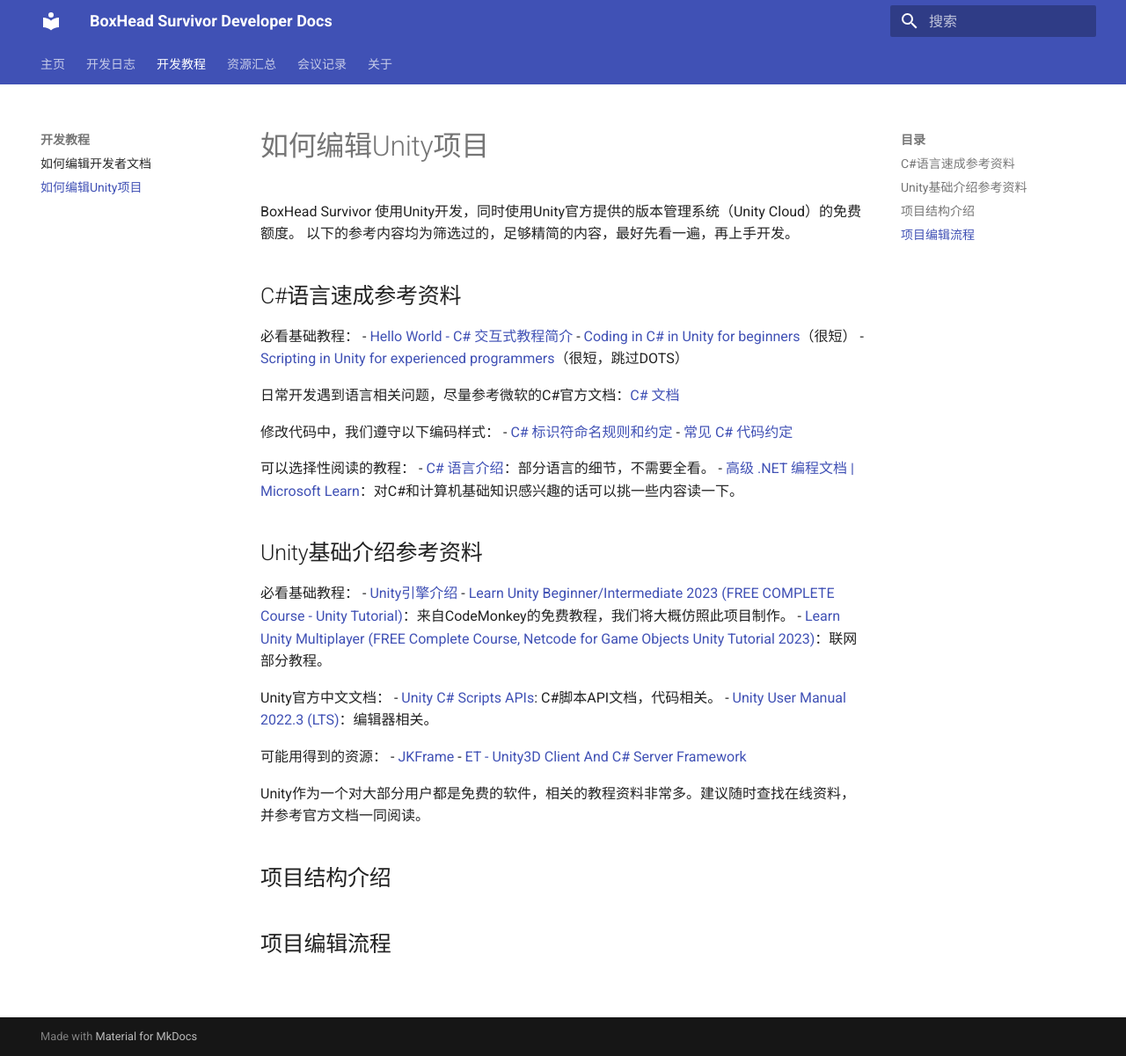
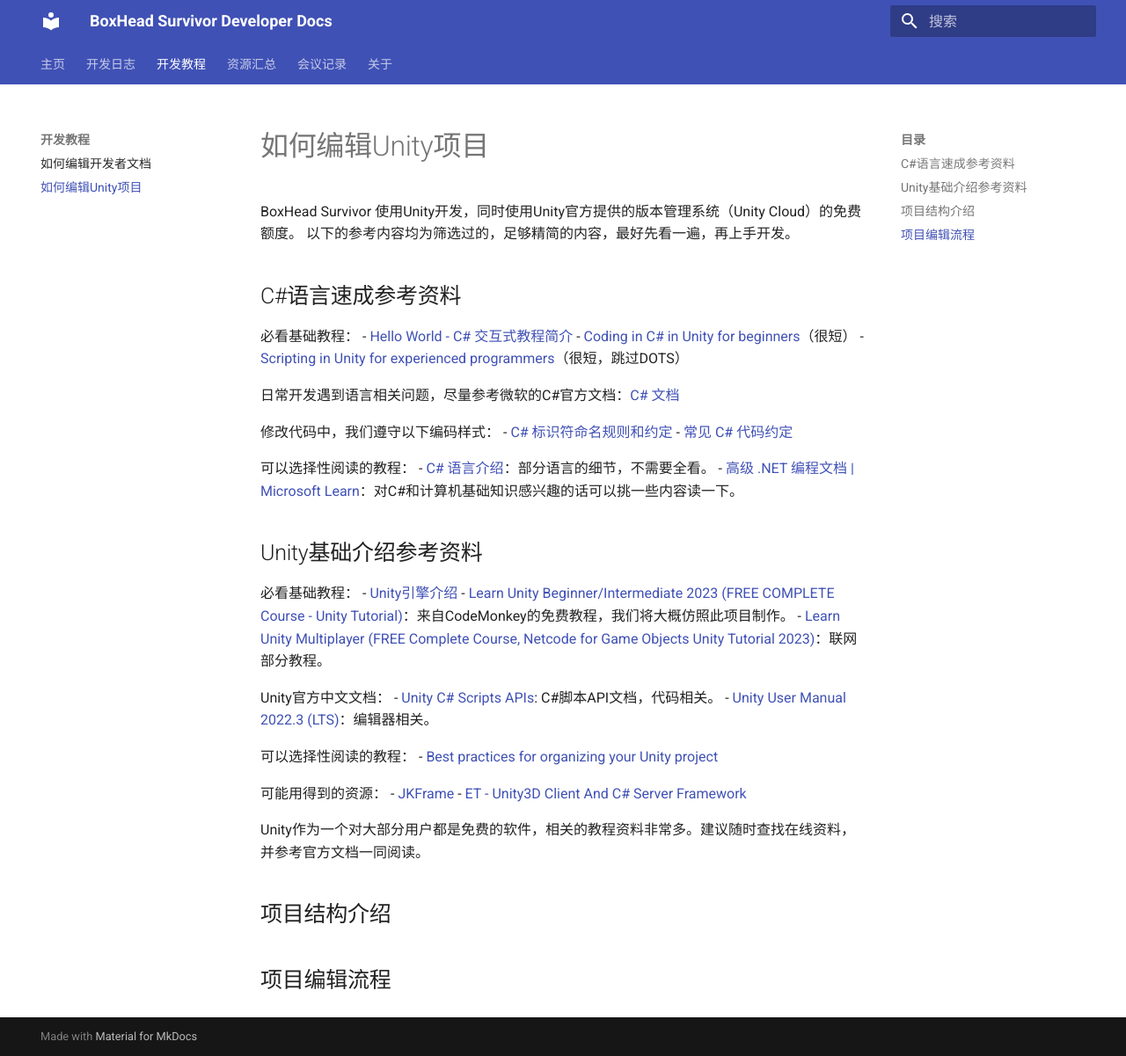
Before and after one commit to Unchained112/BoxHeadSurvivorDoc, an MkDocs documentation site: the page built from docs/HowTos/2024-02-24-如何编辑Unity项目.md, in a window 1280 px wide and 1201 px high. Shown: the whole window at 88% size. Built offline with MkDocs 1.6.1 and Material for MkDocs 9.7.7, drawn with Linux system fonts in a browser that asks for light colours.

Commit message:
Update 2024-02-24-如何编辑Unity项目.md

```diff
--- a/docs/HowTos/2024-02-24-如何编辑Unity项目.md
+++ b/docs/HowTos/2024-02-24-如何编辑Unity项目.md
@@ -31,6 +31,9 @@
 - [Unity C# Scripts APIs](https://docs.unity.cn/cn/2022.3/ScriptReference/index.html): C#脚本API文档，代码相关。
 - [Unity User Manual 2022.3 (LTS)](https://docs.unity.cn/cn/2022.3/Manual/UnityManual.html)：编辑器相关。
 
+可以选择性阅读的教程：
+- [Best practices for organizing your Unity project](https://unity.com/how-to/organizing-your-project)
+
 可能用得到的资源：
 - [JKFrame](https://github.com/Joker-YF/JKFrame)
 - [ET - Unity3D Client And C# Server Framework](https://github.com/egametang/ET)
@@ -39,4 +42,6 @@
 
 ## 项目结构介绍
 
+
+
 ## 项目编辑流程
```
